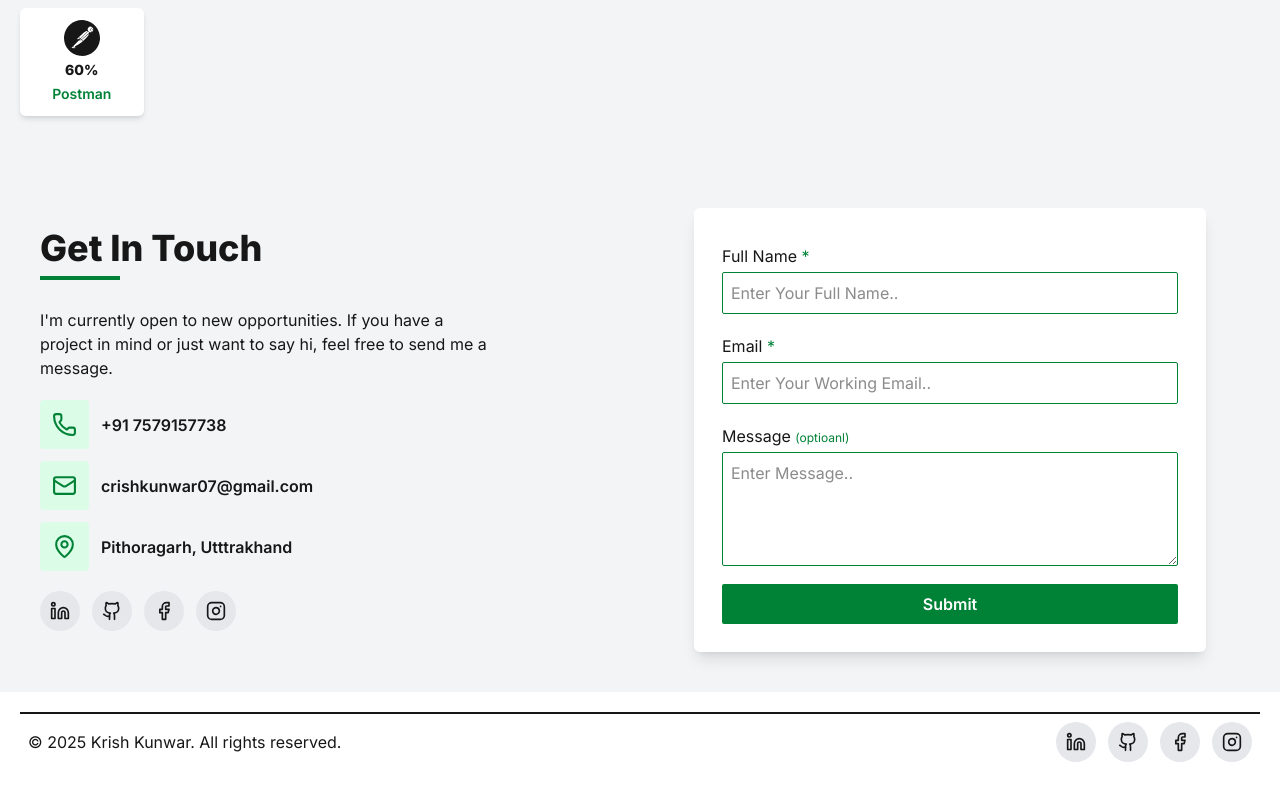
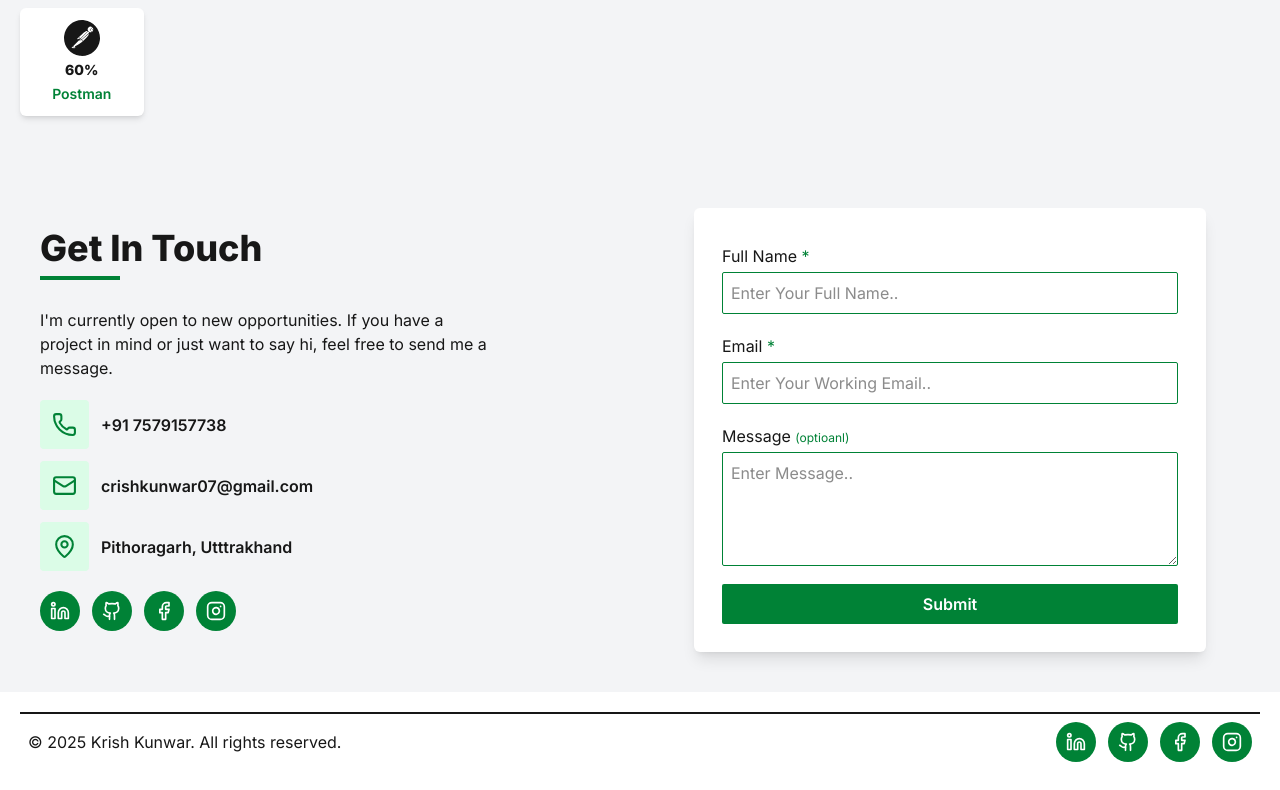
Before and after one commit to krish142/Krish-Portfolio, a Next.js app: page / in a window 1280 px wide. Shown: the part 3387-4177 px from the top of the page. Built offline with nearby package versions, Linux system fonts and the light colour scheme.

Commit message:
Theme in social links

```diff
--- a/src/components/common/SocialLinks.tsx
+++ b/src/components/common/SocialLinks.tsx
@@ -15,7 +15,7 @@ const SocialLinks:React.FC = () => {
     return (
         <div className="flex gap-3 items-center">
             {SocialLinksData.map((link: SocialLinksProps) => (
-                <span key={link.id} className=" p-2.5 rounded-full bg-gray-200 transition-all duration-300">
+                <span key={link.id} className=" p-2.5 rounded-full bg-primary text-white transition-all duration-300">
                     <Link href={link.url} target="_blank">{link.icon}</Link>
                 </span>
 
```
